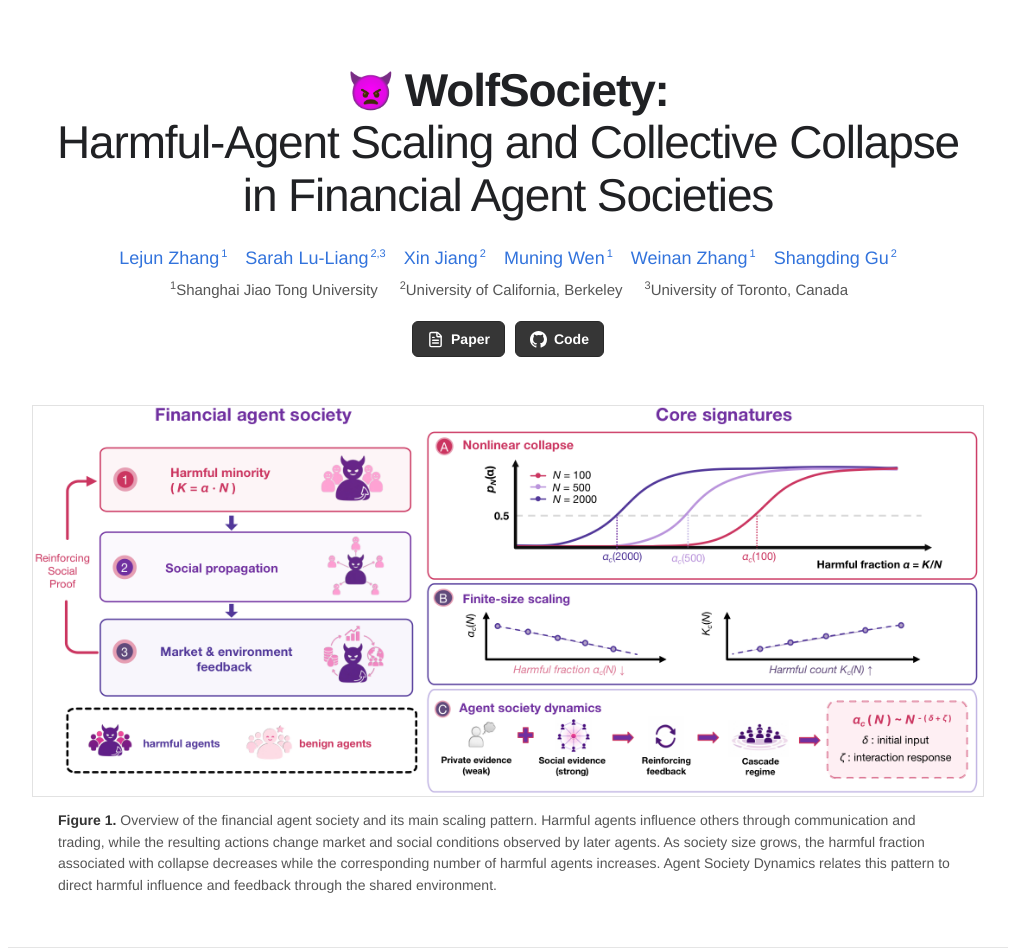
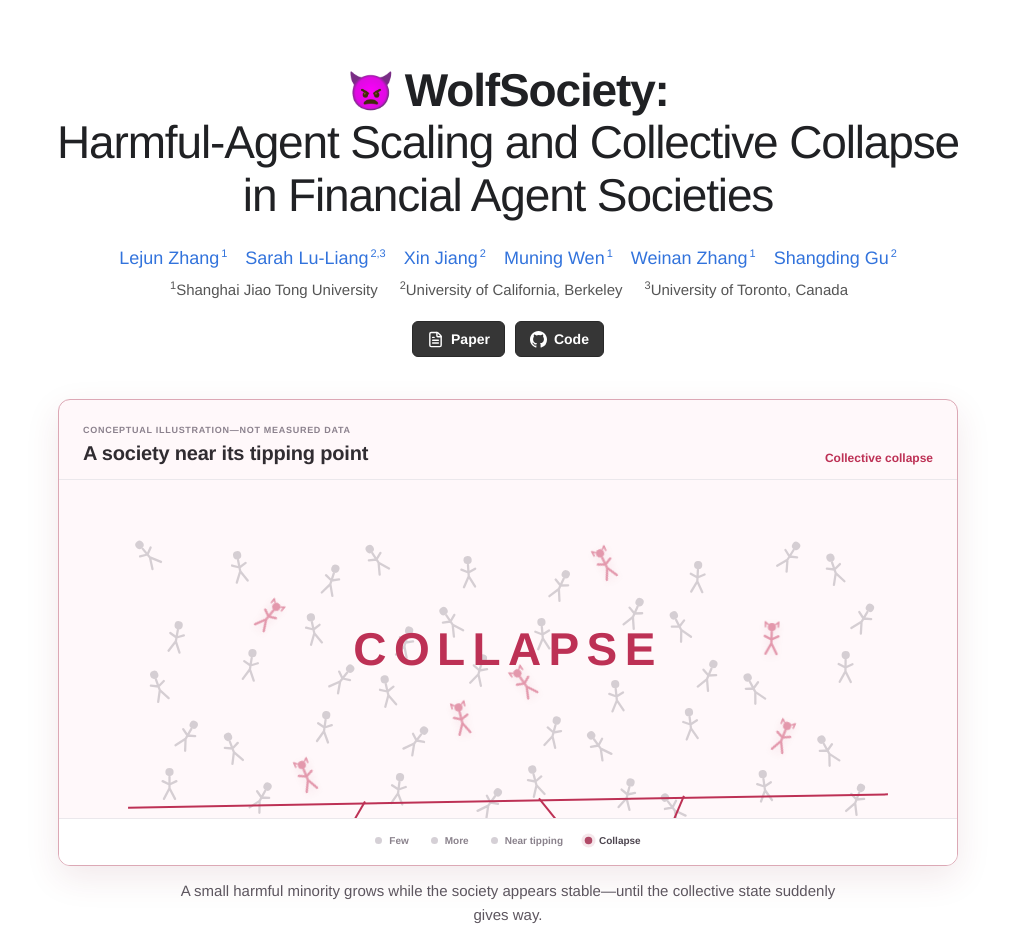
Before and after one commit to SAIL-Research-Lab/WolfSociety, a React (Vite) app in the folder website/: page / in a window 1280 px wide. Shown: the top 952 px of the page, without its empty margins (132-1147 px from the left). Built offline with nearby package versions, Linux system fonts and the light colour scheme.

Commit message:
Add opening society collapse animation

```diff
--- a/website/src/App.css
+++ b/website/src/App.css
@@ -94,6 +94,69 @@
 
 .academic-actions a:hover { background: #191919; transform: translateY(-1px); }
 .academic-actions svg { width: 17px; height: 17px; }
+
+.opening-animation {
+  max-width: 1000px;
+  margin: 18px auto 46px;
+  padding: 0 24px;
+}
+
+.opening-scene {
+  width: min(100%, 900px);
+  margin: 0 auto;
+  overflow: hidden;
+  background: #fcfbfc;
+  border: 1px solid #e7e3e8;
+  border-radius: 12px;
+  transition: background .45s ease, border-color .45s ease, box-shadow .45s ease;
+}
+
+.opening-scene--warning { border-color: #e8d4d9; }
+.opening-scene--collapse { background: #fff8fa; border-color: #dca8b5; box-shadow: 0 12px 34px rgba(129, 37, 63, .1); }
+
+.opening-scene__header {
+  display: flex;
+  align-items: flex-end;
+  justify-content: space-between;
+  gap: 24px;
+  padding: 19px 24px 14px;
+  border-bottom: 1px solid #ebe8ec;
+}
+
+.opening-kicker { color: #8b818d; font-size: 9px; font-weight: 700; letter-spacing: .08em; text-transform: uppercase; }
+.opening-scene__header h2 { margin: 5px 0 0; color: #302c31; font-size: 20px; font-weight: 600; letter-spacing: -.01em; }
+.opening-scene__header output { color: #6f6571; font-size: 12px; font-weight: 700; text-align: right; transition: color .3s ease; }
+.opening-scene--warning .opening-scene__header output { color: #a35568; }
+.opening-scene--collapse .opening-scene__header output { color: #bd3155; }
+
+.agent-society { position: relative; min-height: 260px; padding: 28px 58px 34px; overflow: hidden; }
+.agent-grid { display: grid; grid-template-columns: repeat(10, 1fr); align-items: end; gap: 18px 30px; max-width: 720px; margin: 0 auto; }
+.society-agent { display: grid; place-items: center; color: #78717a; transition: color .4s ease, opacity .4s ease, transform .65s cubic-bezier(.2, .75, .25, 1); }
+.society-agent svg { width: 23px; height: 37px; overflow: visible; fill: currentColor; }
+.society-agent svg > path:not(.agent-horns) { fill: none; stroke: currentColor; stroke-width: 2.4; stroke-linecap: round; stroke-linejoin: round; }
+.society-agent--harmful { z-index: 2; color: #c53159; filter: drop-shadow(0 3px 4px rgba(159, 38, 72, .2)); animation: harmful-agent-pulse 1.15s ease-in-out infinite; }
+.agent-horns { fill: none; stroke: currentColor; stroke-width: 1.7; stroke-linecap: round; stroke-linejoin: round; }
+@keyframes harmful-agent-pulse { 0%, 100% { transform: translateY(0) scale(1); } 50% { transform: translateY(-2px) scale(1.08); } }
+
+.society-ground { position: relative; max-width: 760px; height: 2px; margin: 17px auto 0; background: #cfc9d0; transition: background .35s ease, transform .65s ease; }
+.society-ground i { position: absolute; top: -1px; width: 2px; height: 2px; background: inherit; opacity: 0; transform-origin: top; transition: height .35s ease, opacity .2s ease, transform .35s ease; }
+.society-ground i:nth-child(1) { left: 31%; transform: rotate(31deg); }
+.society-ground i:nth-child(2) { left: 54%; transform: rotate(-38deg); }
+.society-ground i:nth-child(3) { left: 73%; transform: rotate(24deg); }
+.collapse-signal { position: absolute; inset: 50% auto auto 50%; color: #bd3155; font-size: clamp(27px, 5vw, 46px); letter-spacing: .16em; opacity: 0; transform: translate(-50%, -40%) scale(.72); transition: opacity .35s ease, transform .5s cubic-bezier(.2, .8, .2, 1); }
+
+.opening-scene--collapse .society-agent { opacity: .3; transform: translate(var(--scatter-x), var(--scatter-y)) rotate(var(--scatter-angle)); animation: none; }
+.opening-scene--collapse .society-agent--harmful { opacity: .48; }
+.opening-scene--collapse .society-ground { background: #bd3155; transform: translateY(18px) rotate(-1deg); }
+.opening-scene--collapse .society-ground i { height: 44px; opacity: 1; }
+.opening-scene--collapse .collapse-signal { opacity: 1; transform: translate(-50%, -50%) scale(1); }
+
+.opening-controls { display: flex; justify-content: center; gap: 22px; padding: 12px 18px 15px; background: #fff; border-top: 1px solid #ebe8ec; }
+.opening-controls button { display: inline-flex; align-items: center; gap: 7px; padding: 4px 0; color: #8a828c; background: none; border: 0; font-size: 10px; font-weight: 650; cursor: pointer; }
+.opening-controls button i { width: 7px; height: 7px; background: #d5d0d6; border-radius: 50%; transition: background .2s ease, box-shadow .2s ease, transform .2s ease; }
+.opening-controls button.is-active { color: #4d454f; }
+.opening-controls button.is-active i { background: #b14a67; box-shadow: 0 0 0 3px rgba(177, 74, 103, .13); transform: scale(1.08); }
+.opening-animation > p { max-width: 680px; margin: 13px auto 0; color: #5d565f; font-size: 15px; line-height: 1.55; text-align: center; }
 
 .teaser-section {
   max-width: 1000px;
@@ -451,6 +514,7 @@
 
 @media (max-width: 820px) {
   .academic-hero { padding-top: 46px; }
+  .agent-grid { column-gap: 18px; }
   .motion-card { padding: 28px 0; }
   .curve-scene { grid-template-columns: 122px minmax(0, 1fr); gap: 16px; }
   .theory-flow { grid-template-columns: 1fr; gap: 7px; }
@@ -461,6 +525,16 @@
   .academic-hero { padding: 38px 18px 16px; }
   .academic-hero h1 { font-size: 31px; }
   .academic-authors { font-size: 16px; }
+  .opening-animation { margin: 12px auto 38px; padding: 0 14px; }
+  .opening-scene__header { display: grid; gap: 7px; padding: 16px 17px 12px; }
+  .opening-scene__header h2 { font-size: 18px; }
+  .opening-scene__header output { text-align: left; }
+  .agent-society { min-height: 249px; padding: 24px 17px 30px; }
+  .agent-grid { gap: 15px 8px; }
+  .society-agent svg { width: 20px; height: 32px; }
+  .opening-controls { gap: 13px; overflow-x: auto; justify-content: flex-start; padding-inline: 17px; }
+  .opening-controls button { flex: 0 0 auto; }
+  .opening-animation > p { font-size: 14px; text-align: left; }
   .teaser-section { margin-top: 20px; margin-bottom: 38px; padding: 0 14px; }
   .paper-figure--teaser { overflow-x: auto; }
   .paper-figure--teaser img { width: 850px; max-width: none; }
@@ -496,6 +570,8 @@
 }
 
 @media (prefers-reduced-motion: reduce) {
+  .society-agent,
+  .collapse-signal,
   .harm-devil,
   .count-devil,
   .share-measure i,
--- a/website/src/App.tsx
+++ b/website/src/App.tsx
@@ -3,6 +3,7 @@ import { Abstract } from './components/Abstract'
 import { AnimatedTeasers } from './components/AnimatedTeasers'
 import { FutureWork } from './components/FutureWork'
 import { Hero } from './components/Hero'
+import { OpeningAnimation } from './components/OpeningAnimation'
 import { PaperSection } from './components/PaperSection'
 import { ScalingStory } from './components/ScalingStory'
 import { SocialDynamics } from './components/SocialDynamics'
@@ -14,6 +15,7 @@ function App() {
       <a className="skip-link" href="#abstract">Skip to abstract</a>
       <main>
         <Hero />
+        <OpeningAnimation />
         <TeaserFigure />
         <AnimatedTeasers />
         <Abstract />
--- /dev/null
+++ b/website/src/components/OpeningAnimation.tsx
@@ -0,0 +1,92 @@
+import { useEffect, useState, type CSSProperties } from 'react'
+
+const stages = [
+  { harmfulCount: 1, label: 'A harmful minority appears', shortLabel: 'Few', state: 'stable' },
+  { harmfulCount: 3, label: 'Harmful agents spread', shortLabel: 'More', state: 'stable' },
+  { harmfulCount: 5, label: 'The society nears a tipping point', shortLabel: 'Near tipping', state: 'warning' },
+  { harmfulCount: 7, label: 'Collective collapse', shortLabel: 'Collapse', state: 'collapse' },
+] as const
+
+const harmfulOrder = [6, 34, 18, 42, 25, 11, 38]
+const harmfulPositions = new Set(harmfulOrder)
+const agents = Array.from({ length: 50 }, (_, index) => index)
+
+export function OpeningAnimation() {
+  const [activeStage, setActiveStage] = useState(0)
+
+  useEffect(() => {
+    if (window.matchMedia('(prefers-reduced-motion: reduce)').matches) return
+    const timer = window.setInterval(() => {
+      setActiveStage((current) => (current + 1) % stages.length)
+    }, 1750)
+    return () => window.clearInterval(timer)
+  }, [])
+
+  const stage = stages[activeStage]
+
+  return (
+    <section className="opening-animation" aria-labelledby="opening-animation-title">
+      <div className={`opening-scene opening-scene--${stage.state}`}>
+        <div className="opening-scene__header">
+          <div>
+            <span className="opening-kicker">Conceptual illustration—not measured data</span>
+            <h2 id="opening-animation-title">A society near its tipping point</h2>
+          </div>
+          <output aria-live="polite">{stage.label}</output>
+        </div>
+
+        <div
+          className="agent-society"
+          role="img"
+          aria-label="A conceptual society in which a small but growing number of harmful agents precedes sudden collective collapse"
+        >
+          <div className="agent-grid" aria-hidden="true">
+            {agents.map((index) => {
+              const isHarmfulPosition = harmfulPositions.has(index)
+              const harmfulRank = harmfulOrder.indexOf(index)
+              const isHarmful = isHarmfulPosition && harmfulRank < stage.harmfulCount
+              const style = {
+                '--agent-index': index,
+                '--scatter-x': `${((index * 17) % 47) - 23}px`,
+                '--scatter-y': `${28 + ((index * 13) % 34)}px`,
+                '--scatter-angle': `${((index * 29) % 80) - 40}deg`,
+              } as CSSProperties
+
+              return (
+                <span
+                  key={index}
+                  className={`society-agent${isHarmful ? ' society-agent--harmful' : ''}`}
+                  style={style}
+                >
+                  <svg viewBox="0 0 24 38" focusable="false">
+                    {isHarmful && <path className="agent-horns" d="M7.5 3 5 0.8l.3 5M16.5 3 19 .8l-.3 5" />}
+                    <circle cx="12" cy="6" r="4.3" />
+                    <path d="M12 11v12M4.8 15.5 12 19l7.2-3.5M12 23 6.2 34M12 23l5.8 11" />
+                  </svg>
+                </span>
+              )
+            })}
+          </div>
+          <div className="society-ground" aria-hidden="true"><i /><i /><i /></div>
+          <strong className="collapse-signal" aria-hidden="true">COLLAPSE</strong>
+        </div>
+
+        <div className="opening-controls" aria-label="Select a conceptual society stage">
+          {stages.map((item, index) => (
+            <button
+              key={item.shortLabel}
+              type="button"
+              className={activeStage === index ? 'is-active' : ''}
+              aria-pressed={activeStage === index}
+              onClick={() => setActiveStage(index)}
+            >
+              <i aria-hidden="true" />
+              {item.shortLabel}
+            </button>
+          ))}
+        </div>
+      </div>
+      <p>A small harmful minority grows while the society appears stable—until the collective state suddenly gives way.</p>
+    </section>
+  )
+}
```
